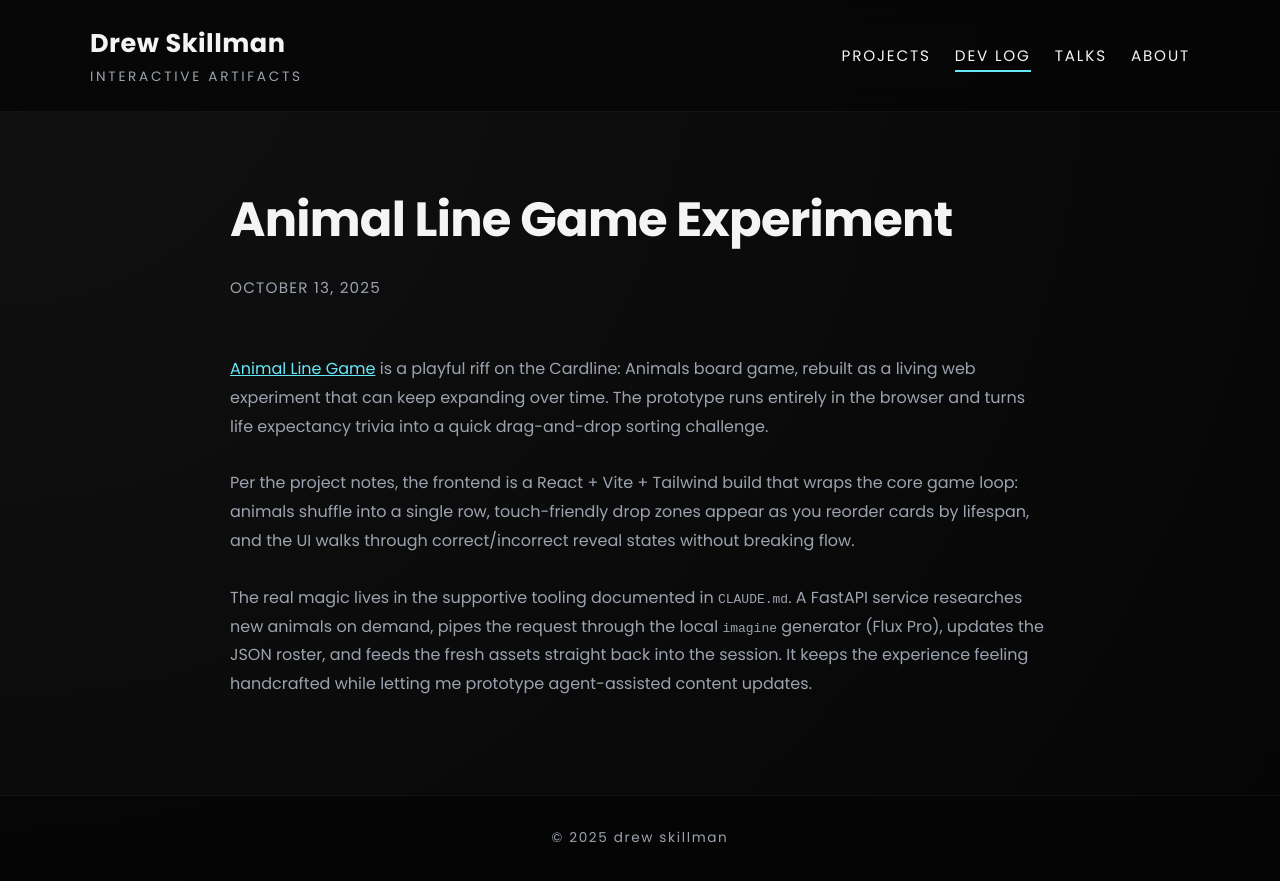
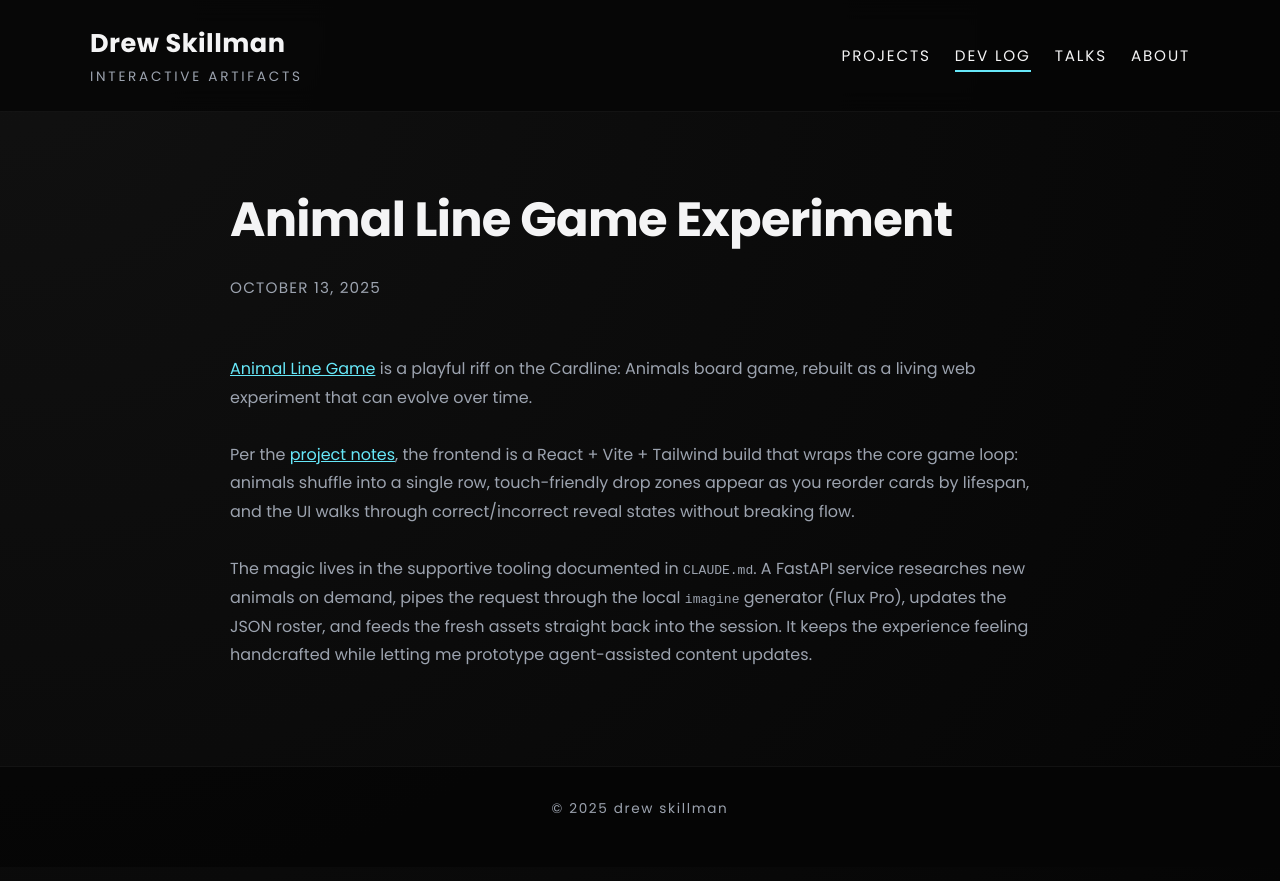
Before and after one commit to dskill/website, a Jekyll site: the page built from _devlog/animal-line-game-experiment.md, in a window 1280 px wide. Shown: the top 881 px of the page. Built offline with Jekyll 4.4.1, drawn with Linux system fonts in a browser that asks for light colours.

Commit message:
Refine "Animal Line Game Experiment" dev log entry for clarity and link updates; enhance description of project tooling and remove redundant phrasing.

```diff
--- a/_devlog/animal-line-game-experiment.md
+++ b/_devlog/animal-line-game-experiment.md
@@ -5,8 +5,8 @@
 source_link: /devlog/animal-line-game-experiment
 ---
 
-[Animal Line Game](https://dskill.github.io/silly_sorting_game/) is a playful riff on the Cardline: Animals board game, rebuilt as a living web experiment that can keep expanding over time. The prototype runs entirely in the browser and turns life expectancy trivia into a quick drag-and-drop sorting challenge.
+[Animal Line Game](https://dskill.github.io/silly_sorting_game/) is a playful riff on the Cardline: Animals board game, rebuilt as a living web experiment that can evolve  over time.
 
-Per the project notes, the frontend is a React + Vite + Tailwind build that wraps the core game loop: animals shuffle into a single row, touch-friendly drop zones appear as you reorder cards by lifespan, and the UI walks through correct/incorrect reveal states without breaking flow.
+Per the [project notes](https://github.com/dskill/silly_sorting_game), the frontend is a React + Vite + Tailwind build that wraps the core game loop: animals shuffle into a single row, touch-friendly drop zones appear as you reorder cards by lifespan, and the UI walks through correct/incorrect reveal states without breaking flow.
 
-The real magic lives in the supportive tooling documented in `CLAUDE.md`. A FastAPI service researches new animals on demand, pipes the request through the local `imagine` generator (Flux Pro), updates the JSON roster, and feeds the fresh assets straight back into the session. It keeps the experience feeling handcrafted while letting me prototype agent-assisted content updates.
+The magic lives in the supportive tooling documented in `CLAUDE.md`. A FastAPI service researches new animals on demand, pipes the request through the local `imagine` generator (Flux Pro), updates the JSON roster, and feeds the fresh assets straight back into the session. It keeps the experience feeling handcrafted while letting me prototype agent-assisted content updates.
```
